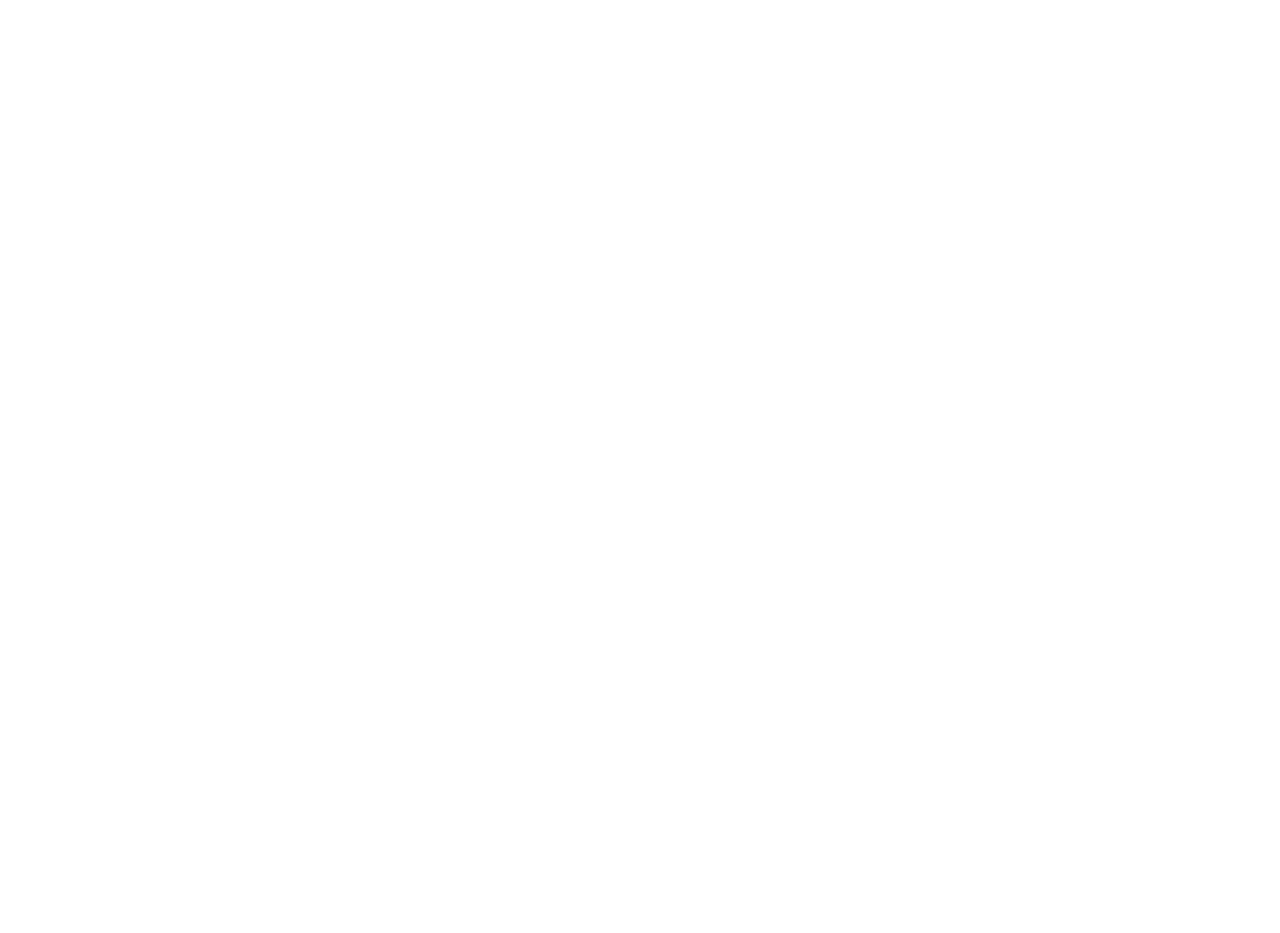
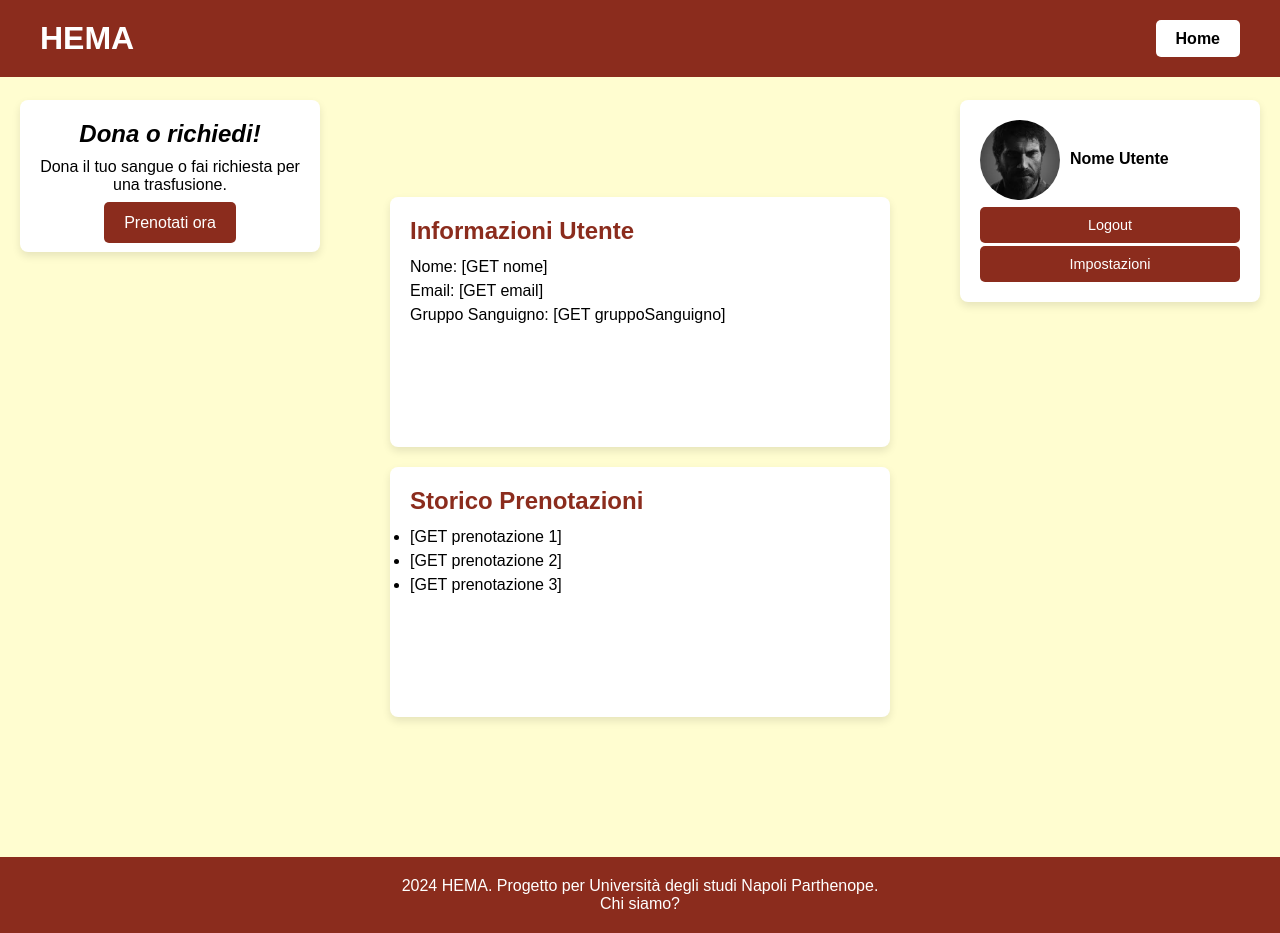
Before and after one commit to salvatorelibischi001/project_HEMA, a plain HTML site: page progetto_hema/frontend/dashboard.html in a window 1280 px wide. Before the commit the page ends 800 px from the top, so only its background shows below. Drawn offline with Linux system fonts and the light colour scheme.

Commit message:
modificato sal

```diff
--- a/progetto_hema/frontend/dashboard.html
+++ b/progetto_hema/frontend/dashboard.html
@@ -2,12 +2,69 @@
 <html lang="it">
 <head>
     <title>HEMA - Dashboard</title>
-        <link rel="icon" type="image/png" href="favicon_32x32.png">
-        <link rel="stylesheet" href="dashboard.html">
+    <link rel="stylesheet" href="style/dashboard.css">
+    <link rel="icon" type="image/png" href="images/favicon_32x32.png">
+    <meta charset="UTF-8">
     <meta name="viewport" content="width=device-width, initial-scale=1.0">
-        <meta charset="UTF-8">
 </head>
 <body>
+    <!-- Header -->
+    <header>
+        <div class="header-container">
+            <div class="logo">
+                <h1>HEMA</h1>
+            </div>
+            <div class="home-button-container">
+                <a href="index.html" class="btn-home">Home</a>
+            </div>
+        </div>
+    </header>
 
+    <!-- Corpo del sito -->
+    <main>
+        <!-- Lato destro alto: Avatar, Logout e Impostazioni -->
+        <section class="user-actions">
+                <img src="images/joel_img.jpeg" alt="Avatar" class="avatar">
+                <p id="nome">Nome Utente</p>
+                <div class="user-buttons">
+                    <a href="index.html" class="btn-logout">Logout</a>
+                    <a href="#" class="btn-settings">Impostazioni</a>
+                </div>
+        </section>
+
+        <!-- Lato sinistro alto: Prenotati -->
+        <section class="reservation-box">
+            <h2>Dona o richiedi!</h2>
+            <p>Dona il tuo sangue o fai richiesta per una trasfusione.</p>
+           <a href="prenotazione.html" class="btn-reservation">Prenotati ora</a>
+        </section>
+
+        <!-- Corpo centrale -->
+        <section class="info-section">
+            <!-- Box Info Utente -->
+            <div class="user-info-box">
+                <h2>Informazioni Utente</h2>
+                <p>Nome: [GET nome]</p>
+                <p>Email: [GET email]</p>
+                <p>Gruppo Sanguigno: [GET gruppoSanguigno]</p>
+            </div>
+
+            <!-- Box Storico Prenotazioni -->
+            <div class="history-box">
+                <h2>Storico Prenotazioni</h2>
+                <ul>
+                    <li>[GET prenotazione 1]</li>
+                    <li>[GET prenotazione 2]</li>
+                    <li>[GET prenotazione 3]</li>
+                </ul>
+            </div>
+        </section>
+    </main>
+
+    <!-- Footer -->
+    <footer>
+        <p>2024 HEMA. Progetto per Università degli studi Napoli Parthenope.</p>
+        <a href="about_us.html" id="about_us">Chi siamo?</a>
+    </footer>
 </body>
 </html>
--- a/progetto_hema/frontend/style/dashboard.css
+++ b/progetto_hema/frontend/style/dashboard.css
@@ -1,93 +1,191 @@
-/* Reset di base */
+/* Reset dei margini e padding */
 * {
     margin: 0;
     padding: 0;
     box-sizing: border-box;
 }
 
+/* Corpo */
 body {
     font-family: 'Arial', sans-serif;
-    background-color: #f4f7fa;
-    color: #333;
+    background-color: #FFFDD0; /* Bianco plasma */
+    display: flex;
+    flex-direction: column;
+    min-height: 100vh;
 }
 
+/* Header */
 header {
-    width: 100%;
+    background-color: #8B2C1D; /* Borgogna */
+    padding: 20px 40px; /* Spaziatura interna */
+    color: white;
+}
+
+.header-container {
+    display: flex; /* Abilita layout flessibile */
+    justify-content: space-between; /* Distribuisce logo e pulsante */
+    align-items: center; /* Centra verticalmente gli elementi */
+}
+
+header .logo h1 {
+    font-size: 2rem; /* Dimensione del logo */
+    margin: 0; /* Rimuove margini */
+}
+
+header .btn-home {
+    background-color: white; /* Sfondo bianco */
+    color: black; /* Testo nero */
+    border: none; /* Rimuove bordo */
+    padding: 10px 20px; /* Spaziatura interna */
+    border-radius: 5px; /* Angoli arrotondati */
+    font-size: 1rem; /* Dimensione testo */
+    font-weight: bold; /* Testo in grassetto */
+    text-decoration: none; /* Rimuove sottolineatura */
+    cursor: pointer; /* Indicatore di cliccabilità */
+    transition: background-color 0.3s ease; /* Animazione cambio colore */
+}
+
+header .btn-home:hover {
+    background-color: #F5F5F5; /* Cambia sfondo a grigio chiarissimo */
+}
+
+/* Lato destro: Avatar e pulsanti */
+.user-actions {
+    position: absolute;
+    top: 100px;
+    right: 20px;
+    background-color: #ffffff;
     padding: 20px;
-    background-color: #800020;
+    border-radius: 8px;
+    box-shadow: 0 4px 8px rgba(0, 0, 0, 0.1);
+    width: 300px;
+    text-align: left;
+}
+
+.user-actions .avatar {
+    width: 80px; /* Aumentata dimensione del cerchio */
+    height: 80px;
+    border-radius: 50%;
+    margin-right: 10px; /* Spaziatura dall'avatar */
+}
+
+.user-actions p{
+        display: inline;
+        margin-top: 30px;
+        margin-bottom: 20px;
+        position: absolute;
+        font-weight: bold;
+}
+
+.user-actions a {
+    display: block;
+    background-color: #8B2C1D; /* Borgogna */
     color: white;
+    padding: 10px;
+    border-radius: 5px;
+    text-decoration: none;
+    font-size: 0.9rem;
+    margin-top: 3px; /* Distanza di 3px tra l'avatar e i pulsanti */
     text-align: center;
 }
 
-header .logo h1 {
-    font-size: 2.5rem;
+.user-actions a:hover {
+    background-color: #A63A2E;
 }
 
-nav a {
-    margin: 0 15px;
+/* Lato sinistro: Prenotati */
+.reservation-box {
+    position: absolute;
+    top: 100px;
+    left: 20px;
+    background-color: #ffffff;
+    padding: 20px;
+    border-radius: 8px;
+    box-shadow: 0 4px 8px rgba(0, 0, 0, 0.1);
+    width: 300px;
+    text-align: center;
+}
+
+.reservation-box .btn-reservation {
+    background-color: #8B2C1D;
+    color: white;
+    padding: 12px 20px;
+    border-radius: 5px;
+    border: none;
+    font-size: 1rem;
+    cursor: pointer;
     text-decoration: none;
-    color: white;
+
+}
+
+.reservation-box p{
+    margin-top: 10px;
+    margin-bottom: 20px;
+}
+
+.reservation-box h2{
+    font-style: italic;
     font-weight: bold;
 }
 
-nav a:hover {
-    color: #ffd700;
+.btn-reservation:hover{
+    background-color: #A63A2E;
+    text-decoration: none;
 }
 
-/* Dashboard */
-.dashboard-container {
-    padding: 40px;
-    max-width: 1000px;
-    margin: 0 auto;
-    text-align: center;
+/* Corpo centrale */
+main {
+    flex: 1;
+    margin: 100px auto;
+    max-width: 800px;
+    padding: 20px;
+    display: flex;
+    flex-direction: column;
+    gap: 20px;
 }
 
-.dashboard-container h2 {
-    font-size: 2.5rem;
+/* Box centrali */
+.info-section .user-info-box,
+.info-section .history-box {
+    background-color: #ffffff;
+    padding: 20px;
+    border-radius: 8px;
+    box-shadow: 0 4px 8px rgba(0, 0, 0, 0.1);
+    max-height: 300px;
+    text-align: left;
     margin-bottom: 20px;
+    width: 500px;
+    height: 250px;
 }
 
-.info-box {
-    background-color: white;
-    padding: 30px;
-    border-radius: 10px;
-    box-shadow: 0 4px 15px rgba(0, 0, 0, 0.1);
-    margin-bottom: 30px;
+.info-section .user-info-box h2,
+.info-section .history-box h2 {
+    color: #8B2C1D;
+    font-size: 1.5rem;
+    margin-bottom: 10px;
 }
 
-.info-box h3 {
-    font-size: 2rem;
-    color: #800020;
-    margin-bottom: 20px;
-}
-
-.info-box p {
-    font-size: 1.2rem;
-    margin-bottom: 15px;
-}
-
-.info-box a {
-    padding: 12px 25px;
-    background-color: #800020;
-    color: white;
-    font-weight: bold;
-    border-radius: 5px;
-    text-decoration: none;
-    transition: background-color 0.3s ease, transform 0.3s ease;
-}
-
-.info-box a:hover {
-    background-color: #b3003b;
-    transform: translateY(-5px);
+.info-section .user-info-box p,
+.info-section .history-box ul {
+    font-size: 1rem;
+    line-height: 1.5;
 }
 
 /* Footer */
 footer {
+    width: 100%;
+    background-color: #8B2C1D; /* Borgogna */
+    padding: 20px;
     text-align: center;
-    background-color: #333;
     color: white;
-    padding: 20px;
-    position: fixed;
-    width: 100%;
-    bottom: 0;
 }
+
+footer a {
+    color: white;
+    text-decoration: none;
+}
+
+footer a:hover {
+    color: yellow;
+    text-decoration: none;
+}
```
Also changed, not shown: progetto_hema/frontend/about_us.html (+1 -1 lines), progetto_hema/frontend/index.html (+1 -1 lines), progetto_hema/frontend/login.html (+1 -1 lines), progetto_hema/frontend/registrazione.html (+1 -1 lines), progetto_hema/frontend/images/favicon_32x32.png (renamed from progetto_hema/frontend/favicon_32x32.png), progetto_hema/frontend/images/joel_img.jpeg (added). Lines whose indentation alone changed are shown as unchanged.
